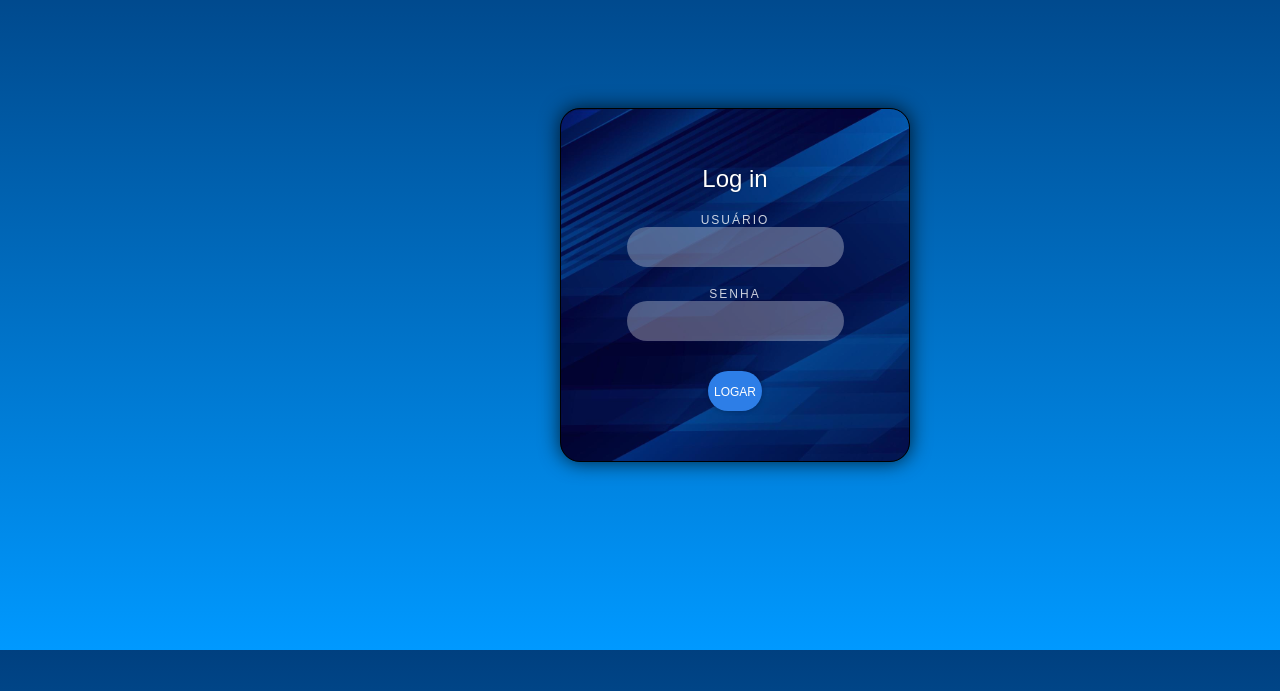
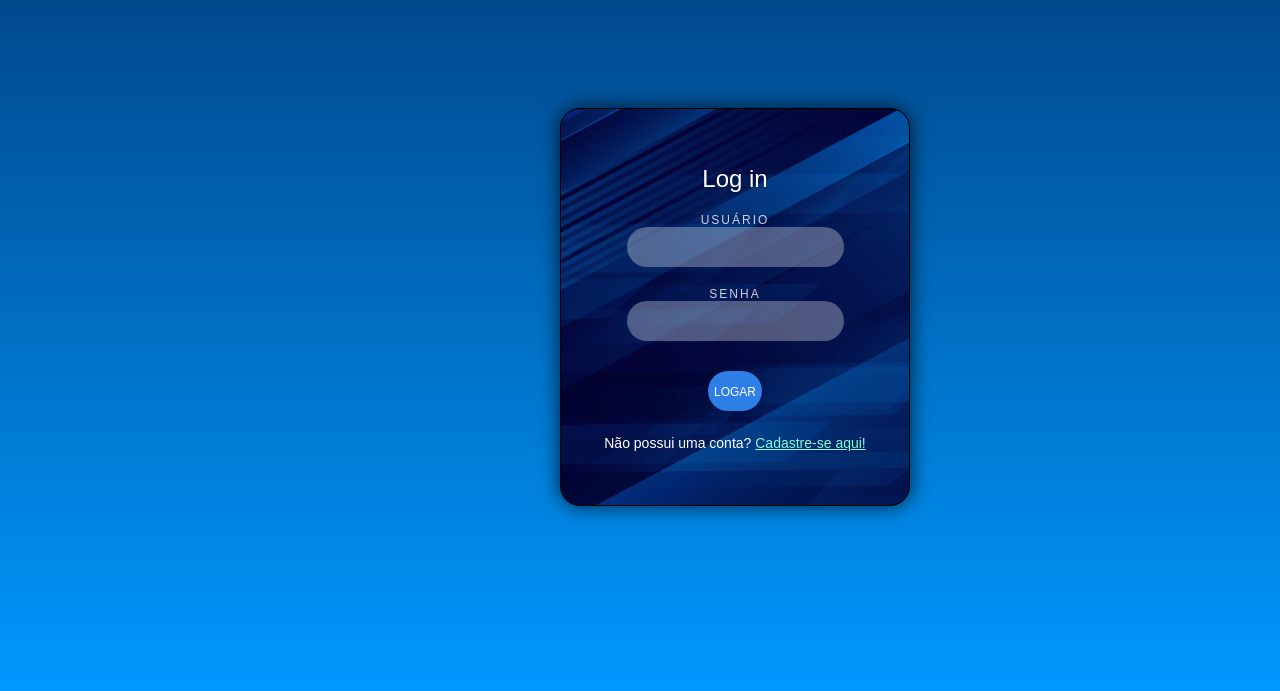
Before and after one commit to MiguelCosta07/TCC_SportQuiz, a PHP site: page /login.php in a window 1280 px wide; the page is wider, and only the part inside the window is pictured. Shown: the part 80-771 px from the top of that part. Run offline with PHP 8.4, Linux system fonts and the light colour scheme.

Commit message:
mudança no form login

```diff
--- a/estilo.css
+++ b/estilo.css
@@ -228,3 +228,10 @@ head {
     box-shadow: 1px 1px 5px darkblue;
     transition: all 1s;
 }
+.pgCadas {
+    font-size: 14px;
+}
+.pgCadas a {
+    color: aquamarine;
+    text-decoration: underline;
+}
--- a/login.php
+++ b/login.php
@@ -23,6 +23,7 @@
             <label for="senha">Senha</label>
             <input class="escrever" type="password" id="senha">
             <button class="lcbtn" type="submit">Logar</button>
+            <p class="pgCadas">Não possui uma conta? <a href="cadastro.php">Cadastre-se aqui!</a></p>
         </form>
     </div>
 </body>
```
